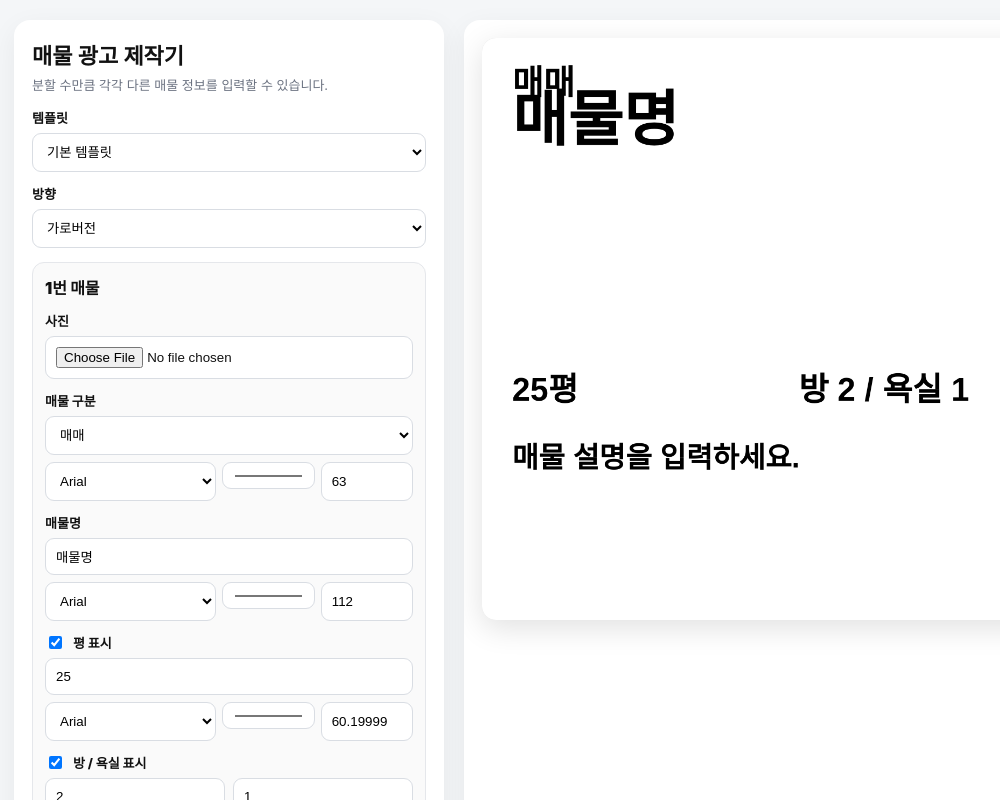
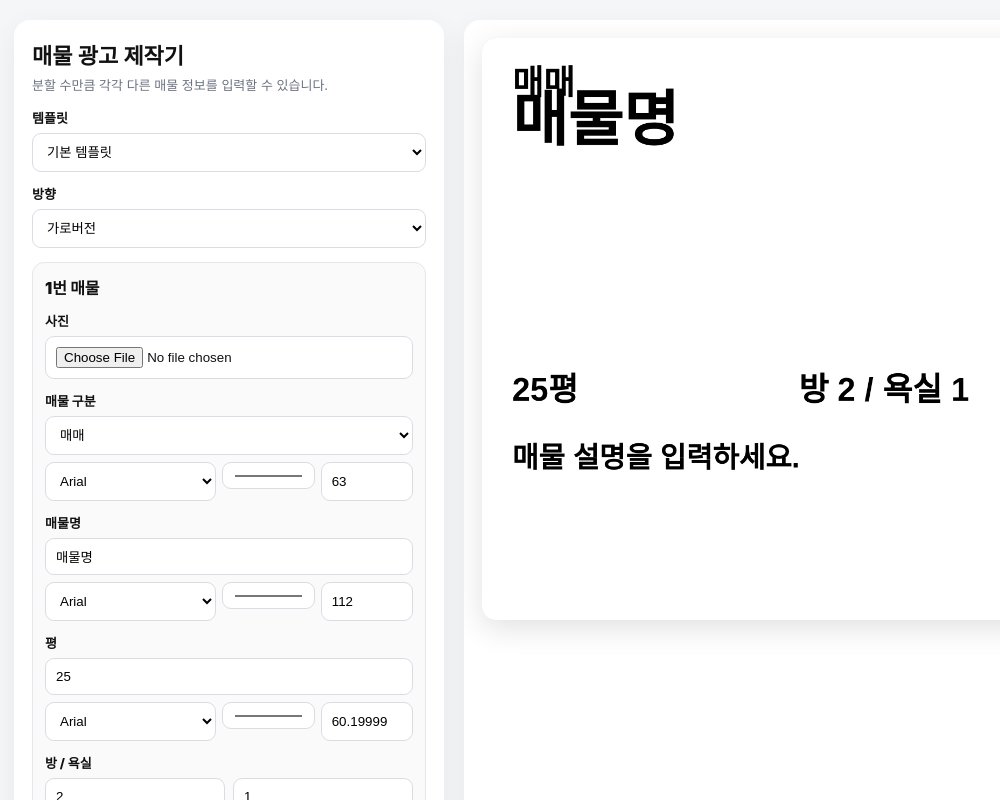
Before and after one commit to syvd920/did, a plain HTML site: page index.html in a window 1280 px wide. Shown: the top 800 px of the page, without its empty margins (6-1006 px from the left). Drawn offline with Linux system fonts and the light colour scheme.

Commit message:
Add files via upload

```diff
--- a/index.html
+++ b/index.html
@@ -34,7 +34,11 @@ button{border:0;border-radius:10px;padding:12px;font-weight:900;cursor:pointer}.
 const $=id=>document.getElementById(id),ctx=$('canvas').getContext('2d');
 let templates=(window.PUBLISHED_TEMPLATES&&window.PUBLISHED_TEMPLATES.length)?window.PUBLISHED_TEMPLATES:DEFAULT_TEMPLATES,bgImg=null,cellImages=[];
 const fonts=['Arial','Noto Sans KR','Pretendard','serif','sans-serif'];
-function cur(){return templates.find(t=>t.id===$('tpl').value)||templates[0]}
+function cur(){
+  const t=templates.find(t=>t.id===$('tpl').value)||templates[0];
+  if(!t.enabledFields)t.enabledFields={dealType:true,propertyName:true,pyeong:true,roomsBaths:true,description:true};
+  return t;
+}
 function fill(){templates.forEach(t=>{const o=document.createElement('option');o.value=t.id;o.textContent=t.name;$('tpl').appendChild(o)})}
 function makeCells(split,w,h,o){
   let cells=[];
@@ -102,20 +106,32 @@ function setupForms(){
     const deal=document.createElement('select');deal.id=`dealType${idx}`;['매매','월세','전세'].forEach(v=>{const op=document.createElement('option');op.value=v;op.textContent=v;deal.appendChild(op)});
     const name=document.createElement('input');name.id=`propertyName${idx}`;name.value='매물명';
     const row=document.createElement('div');row.className='row';
-    const showPy=document.createElement('input');showPy.type='checkbox';showPy.checked=true;showPy.id=`showPyeong${idx}`;showPy.style.width='auto';
-    const showRB=document.createElement('input');showRB.type='checkbox';showRB.checked=true;showRB.id=`showRoomsBaths${idx}`;showRB.style.width='auto';
     const py=document.createElement('input');py.type='number';py.id=`pyeong${idx}`;py.value=25;
     const rb=document.createElement('div');rb.className='row';
     const room=document.createElement('input');room.type='number';room.id=`room${idx}`;room.value=2;
     const bath=document.createElement('input');bath.type='number';bath.id=`bath${idx}`;bath.value=1;rb.append(room,bath);row.append(py,rb);
     const desc=document.createElement('textarea');desc.id=`description${idx}`;desc.value='매물 설명을 입력하세요.';
-    [deal,name,py,room,bath,desc,showPy,showRB].forEach(el=>{el.addEventListener('input',render);el.addEventListener('change',render)});
-    f.appendChild(document.createElement('label')).textContent='매물 구분';f.append(deal,styleControls('dealType',idx,flds.find(x=>x.key==='dealType')||{}));
-    f.appendChild(document.createElement('label')).textContent='매물명';f.append(name,styleControls('propertyName',idx,flds.find(x=>x.key==='propertyName')||{}));
-    const pyLabel=document.createElement('label');pyLabel.style.display='flex';pyLabel.style.alignItems='center';pyLabel.style.gap='8px';pyLabel.append(showPy,document.createTextNode('평 표시'));
-    const rbLabel=document.createElement('label');rbLabel.style.display='flex';rbLabel.style.alignItems='center';rbLabel.style.gap='8px';rbLabel.append(showRB,document.createTextNode('방 / 욕실 표시'));
-    f.append(pyLabel,py,styleControls('pyeong',idx,flds.find(x=>x.key==='pyeong')||{}),rbLabel,rb,styleControls('roomsBaths',idx,flds.find(x=>x.key==='roomsBaths')||{}));
-    f.appendChild(document.createElement('label')).textContent='매물설명';f.append(desc,styleControls('description',idx,flds.find(x=>x.key==='description')||{}));
+    [deal,name,py,room,bath,desc].forEach(el=>{el.addEventListener('input',render);el.addEventListener('change',render)});
+    if(t.enabledFields.dealType!==false){
+      const l=document.createElement('label');l.textContent='매물 구분';
+      f.append(l,deal,styleControls('dealType',idx,flds.find(x=>x.key==='dealType')||{}));
+    }
+    if(t.enabledFields.propertyName!==false){
+      const l=document.createElement('label');l.textContent='매물명';
+      f.append(l,name,styleControls('propertyName',idx,flds.find(x=>x.key==='propertyName')||{}));
+    }
+    if(t.enabledFields.pyeong!==false){
+      const l=document.createElement('label');l.textContent='평';
+      f.append(l,py,styleControls('pyeong',idx,flds.find(x=>x.key==='pyeong')||{}));
+    }
+    if(t.enabledFields.roomsBaths!==false){
+      const l=document.createElement('label');l.textContent='방 / 욕실';
+      f.append(l,rb,styleControls('roomsBaths',idx,flds.find(x=>x.key==='roomsBaths')||{}));
+    }
+    if(t.enabledFields.description!==false){
+      const l=document.createElement('label');l.textContent='매물설명';
+      f.append(l,desc,styleControls('description',idx,flds.find(x=>x.key==='description')||{}));
+    }
     box.appendChild(f);
   });
 }
@@ -188,11 +204,11 @@ function render(){
   if(bgImg)ctx.drawImage(bgImg,0,0,d.width,d.height);
   cells.forEach((cell,idx)=>{
     const flds=(ld&&ld.cellData&&ld.cellData[idx]&&ld.cellData[idx].fields)||baseFields(cell),fm=Object.fromEntries(flds.map(f=>[f.key,f]));
-    drawSimple(document.getElementById(`dealType${idx}`).value,fm.dealType,'dealType',idx);
-    drawSimple(document.getElementById(`propertyName${idx}`).value,fm.propertyName,'propertyName',idx);
-    if(document.getElementById(`showPyeong${idx}`)?.checked) drawSimple((document.getElementById(`pyeong${idx}`).value||'')+'평',fm.pyeong,'pyeong',idx);
-    if(document.getElementById(`showRoomsBaths${idx}`)?.checked) drawSimple(`방 ${document.getElementById(`room${idx}`).value||0} / 욕실 ${document.getElementById(`bath${idx}`).value||0}`,fm.roomsBaths,'roomsBaths',idx);
-    drawWrapped(document.getElementById(`description${idx}`).value,fm.description,idx);
+    if(t.enabledFields.dealType!==false) drawSimple(document.getElementById(`dealType${idx}`).value,fm.dealType,'dealType',idx);
+    if(t.enabledFields.propertyName!==false) drawSimple(document.getElementById(`propertyName${idx}`).value,fm.propertyName,'propertyName',idx);
+    if(t.enabledFields.pyeong!==false) drawSimple((document.getElementById(`pyeong${idx}`).value||'')+'평',fm.pyeong,'pyeong',idx);
+    if(t.enabledFields.roomsBaths!==false) drawSimple(`방 ${document.getElementById(`room${idx}`).value||0} / 욕실 ${document.getElementById(`bath${idx}`).value||0}`,fm.roomsBaths,'roomsBaths',idx);
+    if(t.enabledFields.description!==false) drawWrapped(document.getElementById(`description${idx}`).value,fm.description,idx);
   });
 }
 $('tpl').addEventListener('change',()=>{setupForms();loadBg()});$('orientation').addEventListener('change',()=>{setupForms();loadBg()});
```
Also changed, not shown: admin.html (+38 -3 lines), 1 other file.
